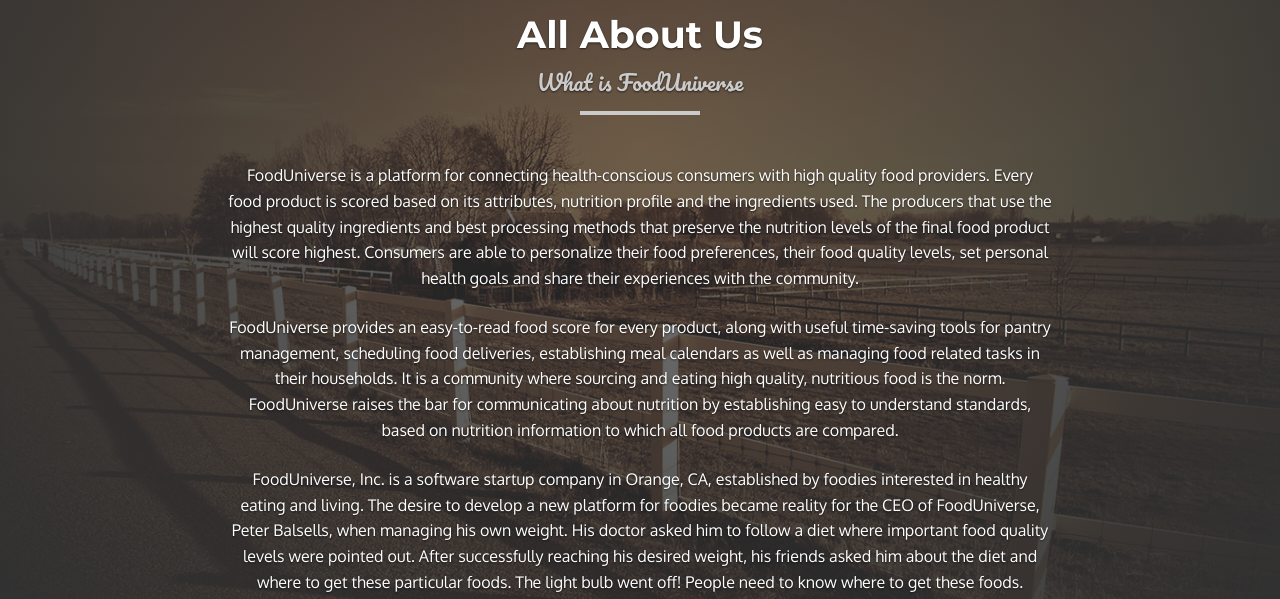
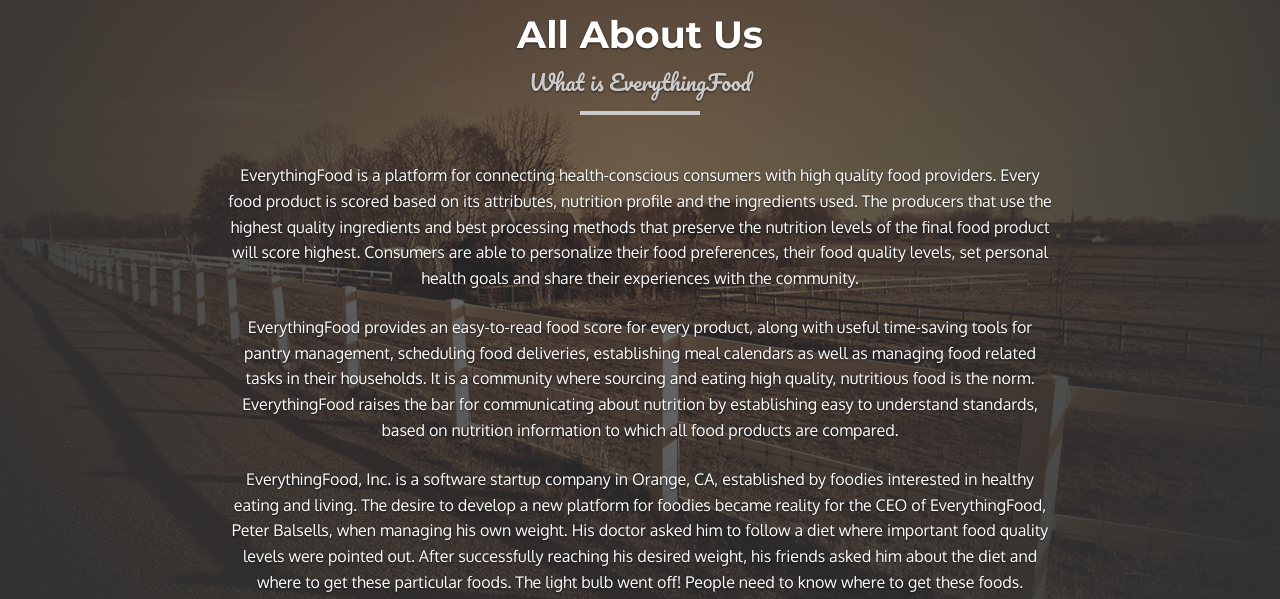
Before and after one commit to Credwa/FoodApp, a Vue app: page /about in a window 1280 px wide. Shown: the part 353-952 px from the top of the page. Built offline with nearby package versions, Linux system fonts and the light colour scheme; no server answers; what vue-authenticate, vue-paginate, vue-toastr, vuejs-dialog would draw is missing.

Commit message:
Fooduniverse text to everythingfood text

```diff
--- a/src/components/AboutUs.vue
+++ b/src/components/AboutUs.vue
@@ -23,15 +23,15 @@
                     <div class="cell small-12 large-8 large-offset-2 text-center">
                         <div class="section-header">
                             <h2>All About Us</h2>
-                            <h4 class="line-bottom subtitle cursive">What is FoodUniverse</h4>
+                            <h4 class="line-bottom subtitle cursive">What is EverythingFood</h4>
                         </div>
-                        <p>FoodUniverse is a platform for connecting health-conscious consumers with high quality food providers. Every food product is scored based on its attributes, nutrition profile and the ingredients used. The producers that use the highest quality ingredients and best processing methods that preserve the nutrition levels of the final food product will score highest. Consumers are able to personalize their food preferences, their food quality levels, set personal health goals and share their experiences with the community.</p>
+                        <p>EverythingFood is a platform for connecting health-conscious consumers with high quality food providers. Every food product is scored based on its attributes, nutrition profile and the ingredients used. The producers that use the highest quality ingredients and best processing methods that preserve the nutrition levels of the final food product will score highest. Consumers are able to personalize their food preferences, their food quality levels, set personal health goals and share their experiences with the community.</p>
 
-                        <p>FoodUniverse provides an easy-to-read food score for every product, along with useful time-saving tools for pantry management, scheduling food deliveries, establishing meal calendars as well as managing food related tasks in their households. It is a community where sourcing and eating high quality, nutritious food is the norm. FoodUniverse raises the bar for communicating about nutrition by establishing easy to understand standards, based on nutrition information to which all food products are compared.</p>
+                        <p>EverythingFood provides an easy-to-read food score for every product, along with useful time-saving tools for pantry management, scheduling food deliveries, establishing meal calendars as well as managing food related tasks in their households. It is a community where sourcing and eating high quality, nutritious food is the norm. EverythingFood raises the bar for communicating about nutrition by establishing easy to understand standards, based on nutrition information to which all food products are compared.</p>
 
-                        <p>FoodUniverse, Inc. is a software startup company in Orange, CA, established by foodies interested in healthy eating and living. The desire to develop a new platform for foodies became reality for the CEO of FoodUniverse, Peter Balsells, when managing his own weight. His doctor asked him to follow a diet where important food quality levels were pointed out. After successfully reaching his desired weight, his friends asked him about the diet and where to get these particular foods. The light bulb went off! People need to know where to get these foods.</p>
+                        <p>EverythingFood, Inc. is a software startup company in Orange, CA, established by foodies interested in healthy eating and living. The desire to develop a new platform for foodies became reality for the CEO of EverythingFood, Peter Balsells, when managing his own weight. His doctor asked him to follow a diet where important food quality levels were pointed out. After successfully reaching his desired weight, his friends asked him about the diet and where to get these particular foods. The light bulb went off! People need to know where to get these foods.</p>
 
-                        <p>Peter then met with a long-time business partner, Dan Doble, a software engineer. They had worked together for twenty years in job shop manufacturing environments. They started discussing how they could develop a quality system like they used in factories to vet raw material grades. They developed an unabridged food database with standardized food quality levels across all food categories that could consistently and intuitively rate the food. A new collaboration, FoodUniverse, was born.</p>
+                        <p>Peter then met with a long-time business partner, Dan Doble, a software engineer. They had worked together for twenty years in job shop manufacturing environments. They started discussing how they could develop a quality system like they used in factories to vet raw material grades. They developed an unabridged food database with standardized food quality levels across all food categories that could consistently and intuitively rate the food. A new collaboration, EverythingFood, was born.</p>
                     </div>
                 </div>
             </div>
--- a/src/components/CommonFooter.vue
+++ b/src/components/CommonFooter.vue
@@ -10,7 +10,7 @@
                             </small>
                         </p>
                         <p>
-                            <small>&copy; 2018 FoodUniverse, Inc. All Rights Reserved.</small>
+                            <small>&copy; 2018 EverythingFood, Inc. All Rights Reserved.</small>
                         </p>
                     </div>
                 </div>
--- a/src/components/Customers.vue
+++ b/src/components/Customers.vue
@@ -28,7 +28,7 @@
                             <h2>Our Customers</h2>
                             <h4 class="line-bottom subtitle cursive">Interested in Healthy Lifestyle?</h4>
                         </div>
-                        <p>FoodUniverse is an app for health-conscious consumers who are interested in sourcing healthy food, learning about the food origins and connecting with high quality food producers. We help consumers make better food choices. We empower the users to make mindful decisions about their food, set their own food quality standards and improve their health.</p>
+                        <p>EverythingFood is an app for health-conscious consumers who are interested in sourcing healthy food, learning about the food origins and connecting with high quality food producers. We help consumers make better food choices. We empower the users to make mindful decisions about their food, set their own food quality standards and improve their health.</p>
 
                         <p>We provide the users with time-saving tools for comprehensive food scoring, managing their pantry items, scheduling food deliveries, establishing meal calendars as well as managing their recipes and food related tasks in their households.</p>
                     </div>
--- a/src/components/Home.vue
+++ b/src/components/Home.vue
@@ -702,7 +702,7 @@
         <div class="grid-x grid-padding-x">
           <div class="cell xlarge-10 xlarge-offset-1">
             <h2>Newsletter Sign&nbsp;Up</h2>
-            <p>You&rsquo;ll be the first to know about sales, specials, new products, and the latest FoodUniverse news!</p>
+            <p>You&rsquo;ll be the first to know about sales, specials, new products, and the latest EverythingFood news!</p>
             <div class="input-group input-group-rounded">
               <input class="input-group-field" type="email" placeholder="Email Address">
               <div class="input-group-button">
--- a/src/components/Partners.vue
+++ b/src/components/Partners.vue
@@ -26,9 +26,9 @@
                     <div class="cell small-12 large-8 large-offset-2 text-center">
                         <div class="section-header">
                             <h2>Our Food Providers</h2>
-                            <h4 class="line-bottom subtitle cursive">Why Sign Up with FoodUniverse</h4>
+                            <h4 class="line-bottom subtitle cursive">Why Sign Up with EverythingFood</h4>
                         </div>
-                        <p>FoodUniverse provides a unique platform to connect discerning consumers with food providers, producing high quality foods. On the platform, food products are scored based on the quality of ingredients, processing methods and nutrition levels. The producers that use the highest quality ingredients and best processing methods that preserve the nutrition levels of the final food product will score highest. High quality food producers all have the same problem: How to communicate that they have the most natural, healthy product grown, raised or processed with care and respect.</p>
+                        <p>EverythingFood provides a unique platform to connect discerning consumers with food providers, producing high quality foods. On the platform, food products are scored based on the quality of ingredients, processing methods and nutrition levels. The producers that use the highest quality ingredients and best processing methods that preserve the nutrition levels of the final food product will score highest. High quality food producers all have the same problem: How to communicate that they have the most natural, healthy product grown, raised or processed with care and respect.</p>
 
                         <p>Our food quality system clearly shows this important differentiation. The consumer selects the high quality products directly on the platform or app and the manufacturer receives the order and ships the product directly to the consumer. The food manufacturers can bring in new products and provide more nutrition, pedigree attributes or other information on each of their products. The more that information is available for the consumer, the better the score. And the higher the probability that the consumer will purchase the product. The platform also has the capability for setting up recurring orders and subscriptions.</p>
                     </div>
--- a/src/components/Product.vue
+++ b/src/components/Product.vue
@@ -760,7 +760,7 @@
         <div class="grid-x grid-padding-x">
           <div class="cell xlarge-10 xlarge-offset-1">
             <h2>Newsletter Sign&nbsp;Up</h2>
-            <p>You&rsquo;ll be the first to know about sales, specials, new products, and the latest FoodUniverse news!</p>
+            <p>You&rsquo;ll be the first to know about sales, specials, new products, and the latest EverythingFood news!</p>
             <div class="input-group input-group-rounded">
               <input class="input-group-field" type="email" placeholder="Email Address">
               <div class="input-group-button">
@@ -958,7 +958,7 @@
           </div>
         </div>
       </div>
-      <p class="text-center copyright"><small>&copy;2018 FoodUniverse, Inc. All rights reserved.</small></p>
+      <p class="text-center copyright"><small>&copy;2018 EverythingFood, Inc. All rights reserved.</small></p>
     </footer>
 
 
--- a/src/components/StandardHeader.vue
+++ b/src/components/StandardHeader.vue
@@ -49,7 +49,7 @@
                         </div>
                         <div class="cell small-8 smedium-4 medium-4 text-center">
                             <a href="/" id="logo-link">
-                                <span class="show-for-sr" aria-hidden="true">FoodUniverse</span>
+                                <span class="show-for-sr" aria-hidden="true">EverythingFood</span>
                                 <span class="new-logo"></span>
                             </a>
                         </div>
--- a/src/components/VendorPortalHeader.vue
+++ b/src/components/VendorPortalHeader.vue
@@ -49,7 +49,7 @@
                         </div>
                         <div class="cell small-8 smedium-4 medium-4 text-center">
                             <a href="/vendorportal" id="logo-link">
-                                <span class="show-for-sr" aria-hidden="true">FoodUniverse</span>
+                                <span class="show-for-sr" aria-hidden="true">EverythingFood</span>
                                 <span class="new-logo"></span>
                             </a>
                         </div>
```
